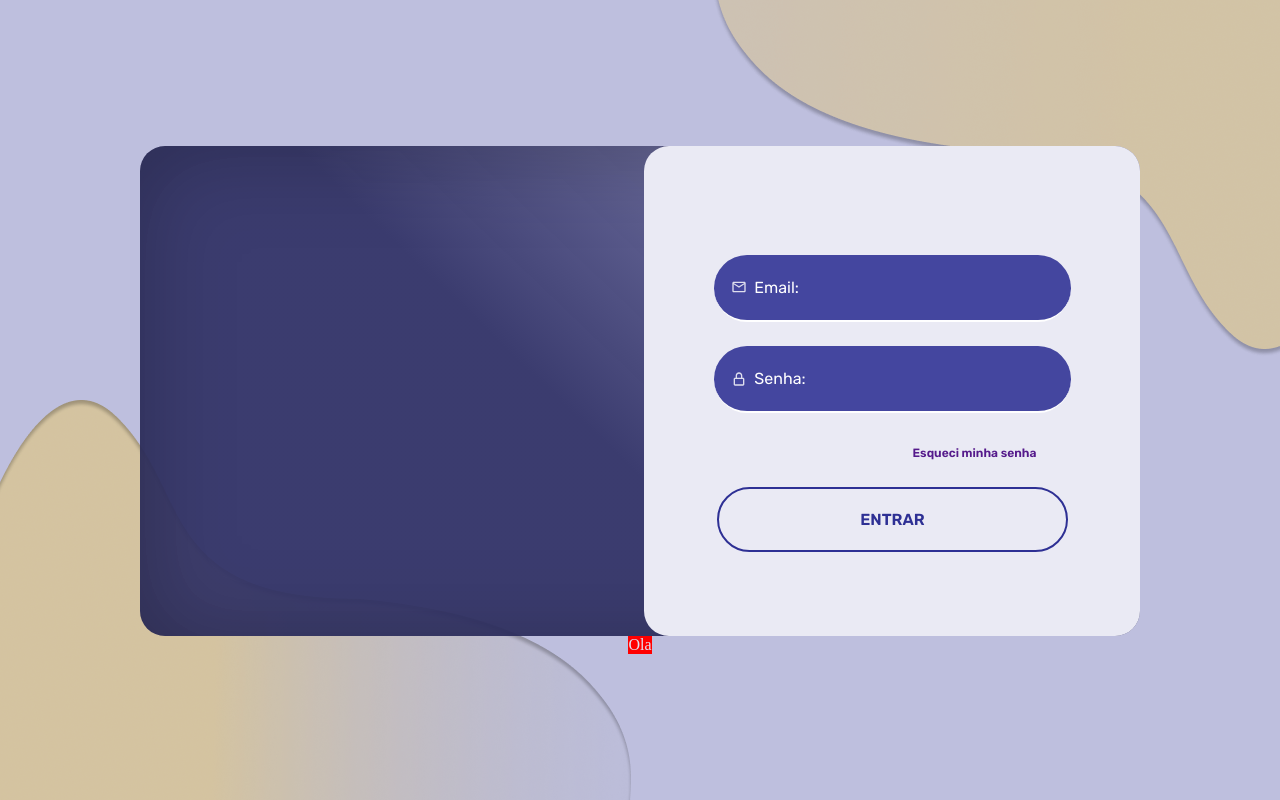
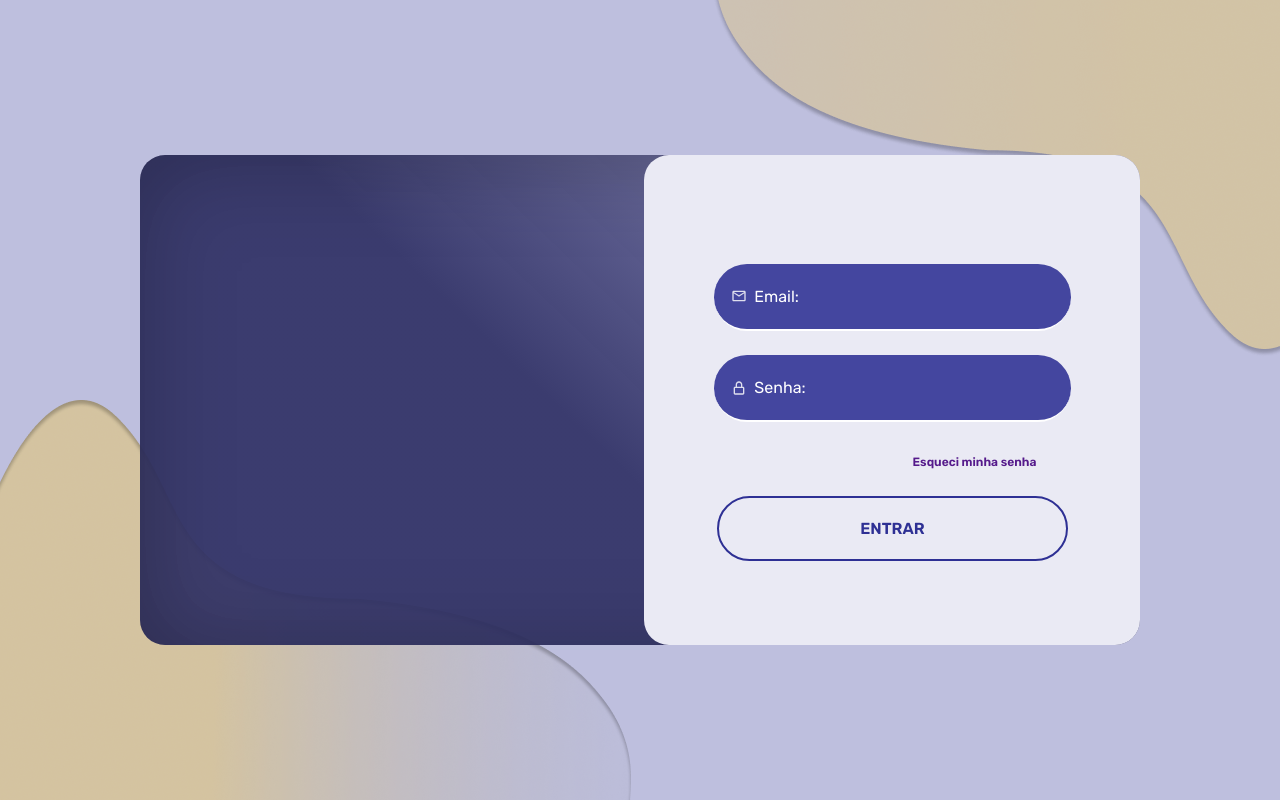
Before and after one commit to enzoleao/ciap-front-end-project, a Next.js app: page /login in a window 1280 px wide. Built offline with nearby package versions, Linux system fonts and the light colour scheme.

Commit message:
fixing error footer

```diff
--- a/src/pages/login/index.tsx
+++ b/src/pages/login/index.tsx
@@ -70,7 +70,6 @@ export default function Login() {
             </div>
           </div>
         </div>
-        <div className={styles.teste2}>Ola</div>
       </div>
       <div className={styles.bottomContainerImages}>
         <Image
```
